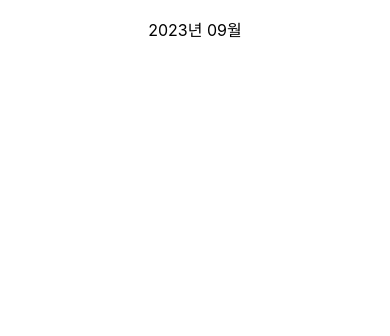
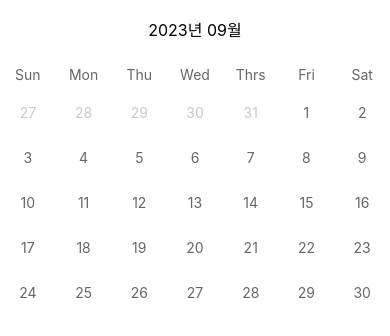
Before and after one commit to susung1107/RNcalendar, a React Native app: screen / in a window 390 px wide. Shown: the top 336 px of the page. Built offline with nearby package versions, Linux system fonts and the light colour scheme; some icons are missing.

Commit message:
기본 달력 완성

```diff
--- /dev/null
+++ b/src/components/CalendarDay/CalendarDay.style.ts
@@ -0,0 +1,21 @@
+import { StyleSheet } from 'react-native';
+
+export default StyleSheet.create({
+  container: {},
+  rowContainer: {
+    flexDirection: 'row',
+    justifyContent: 'space-between',
+  },
+  day: {
+    flex: 1,
+    height: 45,
+    alignItems: 'center',
+    justifyContent: 'center',
+  },
+  dayText: {
+    color: '#666',
+  },
+  disabledText: {
+    color: '#c8c8c8',
+  },
+});
--- /dev/null
+++ b/src/components/CalendarDay/CalendarDay.tsx
@@ -0,0 +1,95 @@
+import React from 'react';
+import { View, Text, TouchableOpacity } from 'react-native';
+
+// styles
+import styles from './CalendarDay.style';
+
+// moment
+import moment from 'moment';
+
+const CalendarDay = ({ currentMonth }: ICalendar.DayProps) => {
+  // 시작 날짜 설정
+  const startOfMonth = moment(currentMonth).startOf('month');
+
+  // 달력 상 첫째 주의 첫 번째 날의 요일
+  const startDayOfWeek = startOfMonth.day();
+
+  // 월의 마지막 날짜 가져오기
+  const endOfMonth = moment(currentMonth).endOf('month');
+
+  // 현재 날짜를 시작 날짜로 설정
+  let currentDate = startOfMonth.clone();
+
+  // func
+  const renderCalerdar = () => {
+    const calendar = [];
+    let row = [];
+
+    // 달력에 포함된 지난 달 day 출력
+    for (let i = 0; i < startDayOfWeek; i++) {
+      const day = moment(currentDate)
+        .subtract(startDayOfWeek - i, 'days')
+        .date();
+
+      row.push(
+        <View style={[styles.day]}>
+          <Text style={[styles.dayText, styles.disabledText]}>{day}</Text>
+        </View>,
+      );
+    }
+
+    // 이번 달 days 출력
+    for (let day = 1; day <= endOfMonth.date(); day++) {
+      row.push(
+        <TouchableOpacity style={[styles.day]}>
+          <Text style={[styles.dayText]}>{day}</Text>
+        </TouchableOpacity>,
+      );
+
+      if (row.length === 7) {
+        calendar.push(
+          <View key={calendar.length} style={[styles.rowContainer]}>
+            {row}
+          </View>,
+        );
+        row = [];
+      }
+    }
+
+    // 달력에 포함 된 다음 달 day 출력
+    const endDay = endOfMonth.day(); // 4
+    // 5,6
+    for (let i = endDay + 1; i < 7; i++) {
+      const day = moment(currentDate)
+        .add(startDayOfWeek - i, 'days')
+        .date();
+
+      row.push(
+        <View style={[styles.day]}>
+          <Text style={[styles.dayText, styles.disabledText]}>{day}</Text>
+        </View>,
+      );
+    }
+
+    // 마지막 주 추가 (7일 미만인 경우)
+    if (row.length > 0) {
+      calendar.push(
+        <View key={calendar.length} style={[styles.rowContainer]}>
+          {row}
+        </View>,
+      );
+    }
+
+    return calendar;
+  };
+
+  return (
+    <View style={[styles.container]}>
+      {renderCalerdar().map((item, index) => (
+        <View key={index}>{item}</View>
+      ))}
+    </View>
+  );
+};
+
+export default CalendarDay;
--- /dev/null
+++ b/src/components/CalendarWeek/CalendarWeek.style.ts
@@ -0,0 +1,17 @@
+import { StyleSheet } from 'react-native';
+
+export default StyleSheet.create({
+  container: {
+    flexDirection: 'row',
+    height: 30,
+  },
+  day: {
+    flex: 1,
+    alignItems: 'center',
+  },
+  dayText: {
+    fontSize: 14,
+    color: '#666',
+    lineHeight: 30,
+  },
+});
--- /dev/null
+++ b/src/components/CalendarWeek/CalendarWeek.tsx
@@ -0,0 +1,26 @@
+import React from 'react';
+import { View, Text } from 'react-native';
+
+// styles
+import styles from './CalendarWeek.style';
+
+// utils
+import { WEEKS_EN } from '../../utils';
+
+const CalendarWeek = () => {
+  const Days = () => {
+    return WEEKS_EN.map((day, index) => (
+      <View key={index} style={[styles.day]}>
+        <Text style={[styles.dayText]}>{day}</Text>
+      </View>
+    ));
+  };
+
+  return (
+    <View style={[styles.container]}>
+      <Days />
+    </View>
+  );
+};
+
+export default CalendarWeek;
--- a/src/components/index.ts
+++ b/src/components/index.ts
@@ -1 +1,3 @@
 export { default as CalendarHeader } from './CalendarHeader/CalendarHeader';
+export { default as CalendarWeek } from './CalendarWeek/CalendarWeek';
+export { default as CalendarDay } from './CalendarDay/CalendarDay';
--- /dev/null
+++ b/src/screen/Calendar/Calendar.style.ts
@@ -0,0 +1,5 @@
+import { StyleSheet } from 'react-native';
+
+export default StyleSheet.create({
+  container: {},
+});
--- a/src/screen/Calendar/Calendar.tsx
+++ b/src/screen/Calendar/Calendar.tsx
@@ -2,14 +2,17 @@ import React, { useState } from 'react';
 import { View } from 'react-native';
 
 // components
-import { CalendarHeader } from '../../components';
+import { CalendarHeader, CalendarWeek, CalendarDay } from '../../components';
+
+// styles
+import styles from './Calendar.style';
 
 import moment from 'moment';
 
 const Calendar = () => {
   // state
   const [currentMonth, setCurrentMonth] = useState<Date>(new Date());
-  const [selectedDay, setSelectedDay] = useState<Date>(new Date());
+  // const [selectedDay, setSelectedDay] = useState<Date>(new Date());
 
   // func
   const prevMonth = () => {
@@ -21,12 +24,14 @@ const Calendar = () => {
   };
 
   return (
-    <View>
+    <View style={[styles.container]}>
       <CalendarHeader
         currentMonth={currentMonth}
         prevMonth={prevMonth}
         nextMonth={nextMonth}
       />
+      <CalendarWeek />
+      <CalendarDay currentMonth={currentMonth} />
     </View>
   );
 };
--- a/src/types/Calendar.d.ts
+++ b/src/types/Calendar.d.ts
@@ -4,4 +4,8 @@ declare namespace ICalendar {
     prevMonth: () => void;
     nextMonth: () => void;
   }
+
+  interface DayProps {
+    currentMonth: Date;
+  }
 }
--- a/src/utils/Constants.ts
+++ b/src/utils/Constants.ts
@@ -2,3 +2,6 @@ export const COLORS = {
   primary: '#0087CC',
   secondary: '#00547F',
 };
+
+export const WEEKS_KR = ['일', '월', '화', '수', '목', '금', '토'];
+export const WEEKS_EN = ['Sun', 'Mon', 'Thu', 'Wed', 'Thrs', 'Fri', 'Sat'];
--- a/src/utils/index.ts
+++ b/src/utils/index.ts
@@ -1 +1 @@
-export { COLORS } from './Constants';
+export { COLORS, WEEKS_KR, WEEKS_EN } from './Constants';
```
